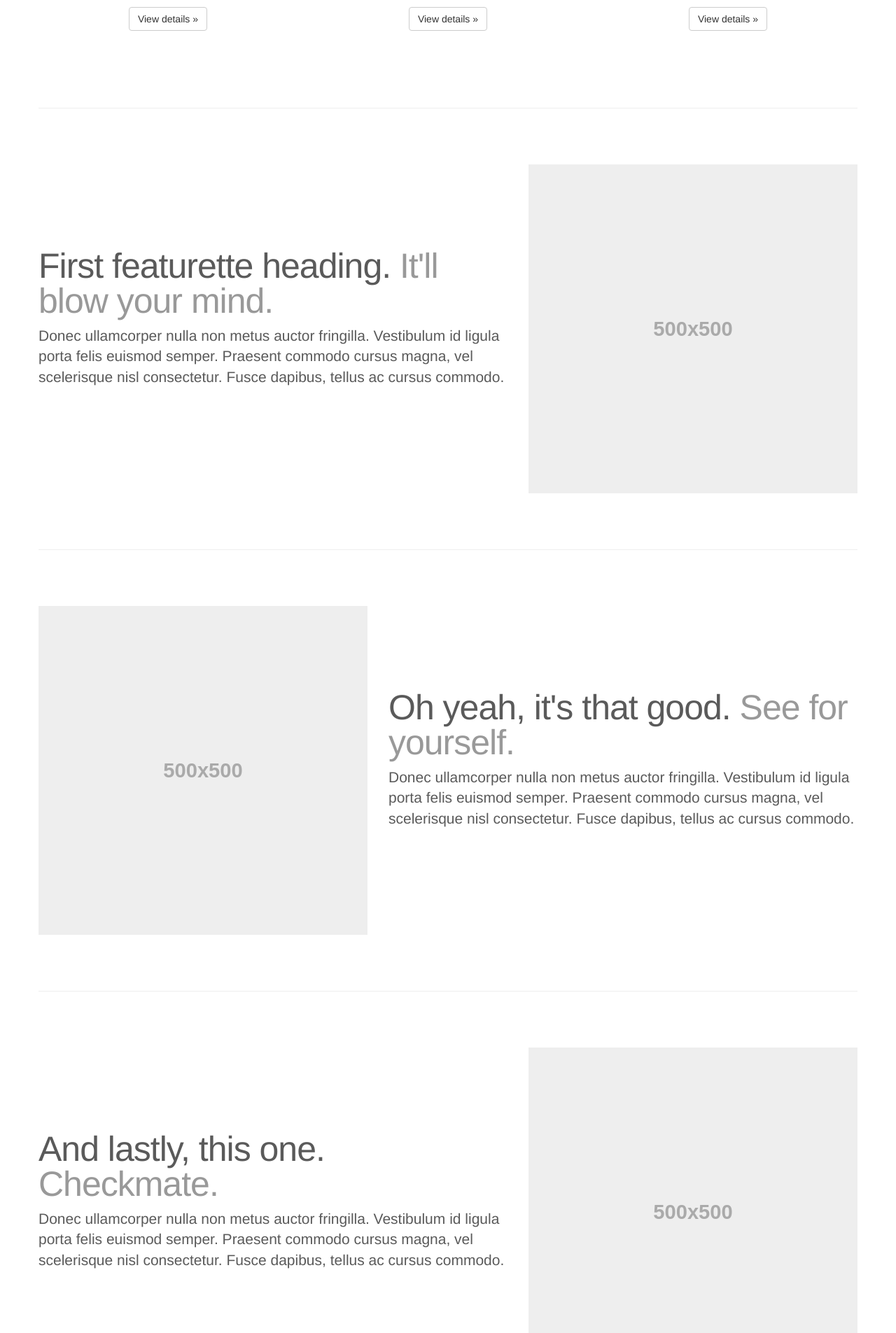
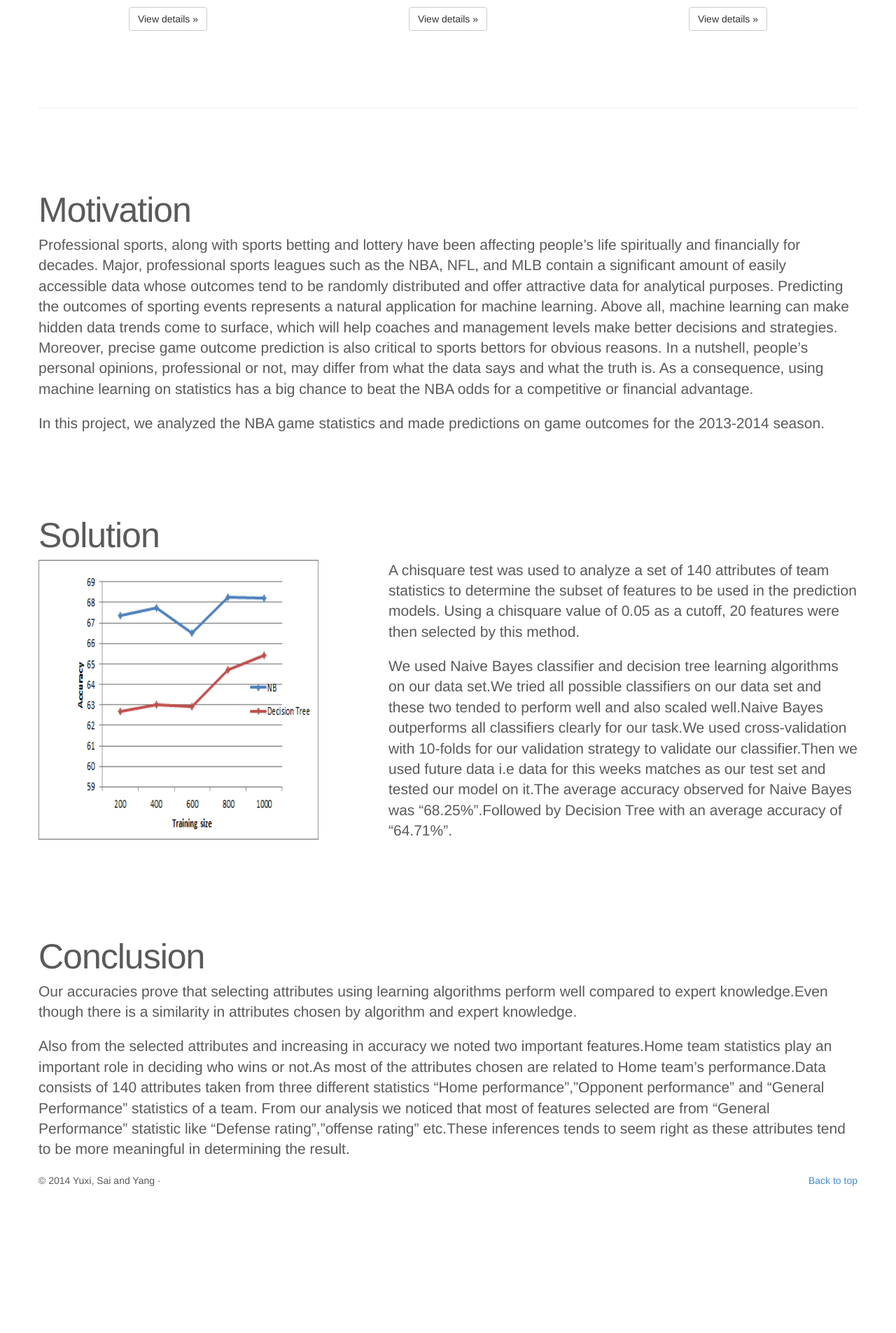
Before and after one commit to Heather-Zhang/finalreport, a PHP site: page / in a window 1280 px wide. Shown: the part 783-2688 px from the top of the page at 70% size. After the commit the page ends 2478 px from the top, so only its background shows below. Run offline with PHP 8.4, Linux system fonts and the light colour scheme; some libraries are stand-ins or nearby versions.

Commit message:
final draft 1

```diff
--- a/index.php
+++ b/index.php
@@ -100,8 +100,30 @@
       <!-- START THE FEATURETTES -->
 
       <hr class="featurette-divider">
+       <h2 class="featurette-heading">Motivation</h2>
+        <p class="lead"><nbsp><nbsp><nbsp>Professional sports, along with sports betting and lottery have been affecting people’s life spiritually and financially for decades. Major, professional sports leagues such as the NBA, NFL, and MLB contain a significant amount of easily accessible data whose outcomes tend to be randomly distributed and offer attractive data for analytical purposes. Predicting the outcomes of sporting events represents a natural application for machine learning. Above all, machine learning can make hidden data trends come to surface, which will help coaches and management levels make better decisions and strategies. Moreover, precise game outcome prediction is also critical to sports bettors for obvious reasons. In a nutshell, people’s personal opinions, professional or not, may differ from what the data says and what the truth is. As a consequence, using machine learning on statistics has a big chance to beat the NBA odds for a competitive or financial advantage.
+        </p>
+        <p class="lead">  In this project, we analyzed the NBA game statistics and made predictions on game outcomes for the 2013-2014 season.
+        </p>
 
-      <div class="row featurette">
+        <h2 class="featurette-heading">Solution</h2>
+
+<div class="row featurette">
+        <div class="col-md-5">
+           <img src="img/graph.png" width="400px" height="400px"  alt="Generic placeholder image">
+        </div>
+        <div class="col-md-7">
+          <p class="lead">  A chisquare test was used to analyze a set of 140 attributes of team statistics to determine
+the subset of features to be used in the prediction models. Using a chisquare value of 0.05 as a cutoff, 20 features were then selected by this method.</p>
+          <p class="lead">  We used Naive Bayes classifier and decision tree learning algorithms on our data set.We tried all possible classifiers on our data set and these two tended to perform well and also scaled well.Naive Bayes outperforms all classifiers clearly for our task.We used cross-validation with 10-folds for our validation strategy to validate our classifier.Then we used future data i.e data for this weeks matches as our test set and tested our model on it.The average accuracy observed for Naive Bayes was “68.25%”.Followed by Decision Tree with an average accuracy of “64.71%”.</p>
+        </div>
+      </div>
+      <h2 class="featurette-heading">Conclusion</h2>
+       <p class="lead"> Our accuracies prove that selecting attributes using learning algorithms perform well compared to expert knowledge.Even though there is a similarity in attributes chosen by algorithm and expert knowledge.
+</p>
+      <p class="lead">  Also from  the selected attributes and increasing in accuracy we noted two important features.Home team statistics play an important role in deciding who wins or not.As most of the attributes chosen are related to Home team’s performance.Data consists of 140 attributes taken from three different statistics “Home performance”,”Opponent performance” and “General Performance” statistics of a team. From our analysis we noticed that most of features selected are from “General Performance” statistic like “Defense rating”,”offense rating” etc.These inferences tends to seem right as these attributes tend to be more meaningful in determining the result.
+</p>
+    <!--   <div class="row featurette">
         <div class="col-md-7">
           <h2 class="featurette-heading">First featurette heading. <span class="text-muted">It'll blow your mind.</span></h2>
           <p class="lead">Donec ullamcorper nulla non metus auctor fringilla. Vestibulum id ligula porta felis euismod semper. Praesent commodo cursus magna, vel scelerisque nisl consectetur. Fusce dapibus, tellus ac cursus commodo.</p>
@@ -135,7 +157,7 @@
         </div>
       </div>
 
-      <hr class="featurette-divider">
+      <hr class="featurette-divider"> -->
 
       <!-- /END THE FEATURETTES -->
 
```
Also changed, not shown: img/graph.png (added).
